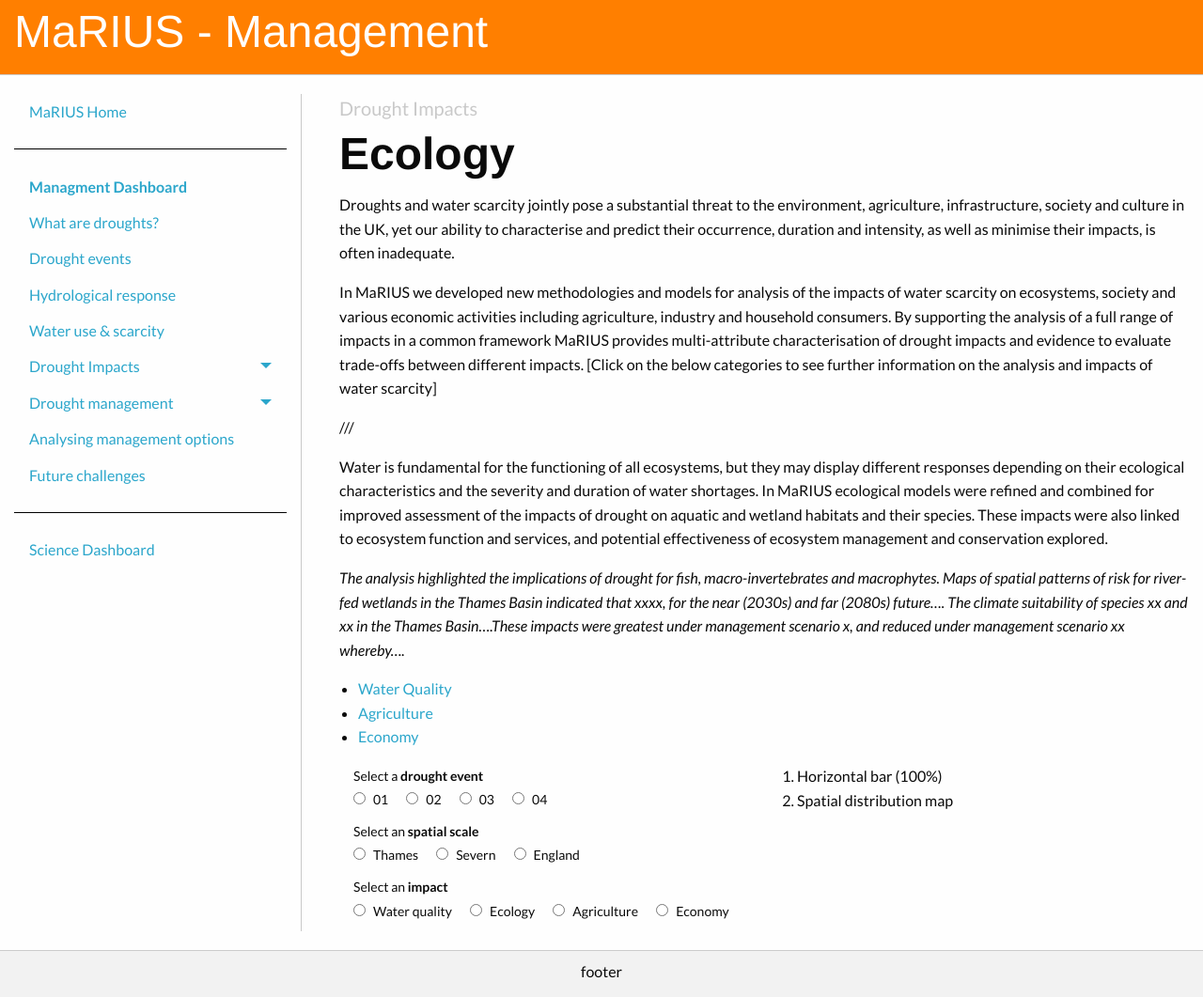
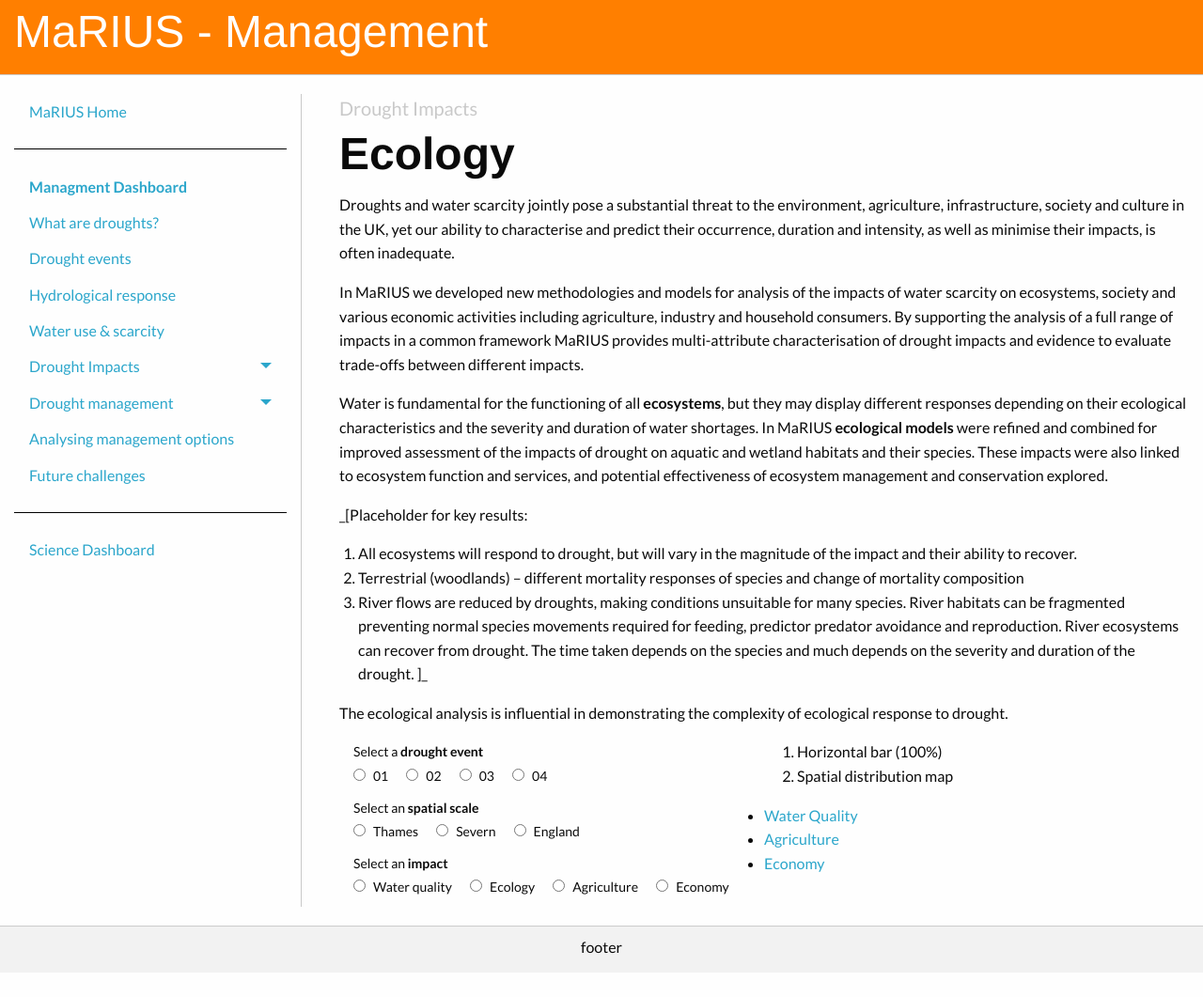
Before and after one commit to VictoriaJJ/mariusdroughtproject.org, a Jekyll site: the page built from _pages/dashboard/management/drought_impacts/ecology.md, in a window 1280 px wide. Shown: the whole page at 94% size. Built offline with Jekyll 4.4.1, drawn with Linux system fonts in a browser that asks for light colours; after the commit the page ends 1035 px from its top, so only the background shows below that.

Commit message:
Updated page text. Added placeholders for dynamic graphs/images to be added.

```diff
--- a/_pages/dashboard/management/drought_impacts/ecology.md
+++ b/_pages/dashboard/management/drought_impacts/ecology.md
@@ -2,26 +2,24 @@
 layout: management
 published: true
 permalink: /dashboard/management/drought_impacts/ecology/
-
 subsection: Drought Impacts
 _title: Ecology
 ---
 
 Droughts and water scarcity jointly pose a substantial threat to the environment, agriculture, infrastructure, society and culture in the UK, yet our ability to characterise and predict their occurrence, duration and intensity, as well as minimise their impacts, is often inadequate.
 
-In MaRIUS we developed new methodologies and models for analysis of the impacts of water scarcity on ecosystems, society and various economic activities including agriculture, industry and household consumers. By supporting the analysis of a full range of impacts in a common framework MaRIUS provides multi-attribute characterisation of drought impacts and evidence to evaluate trade-offs between different impacts. [Click on the below categories to see further information on the analysis and impacts of water scarcity]
-
-///
-
-Water is fundamental for the functioning of all ecosystems, but they may display different responses depending on their ecological characteristics and the severity and duration of water shortages. In MaRIUS ecological models were refined and combined for improved assessment of the impacts of drought on aquatic and wetland habitats and their species. These impacts were also linked to ecosystem function and services, and potential effectiveness of ecosystem management and conservation explored.
-
-*The analysis highlighted the implications of drought for fish, macro-invertebrates and macrophytes.  Maps of spatial patterns of risk for river-fed wetlands in the Thames Basin indicated that xxxx, for the near (2030s) and far (2080s) future…. The climate suitability of species xx and xx in the Thames Basin….These impacts were greatest under management scenario x, and reduced under management scenario xx whereby….*
+In MaRIUS we developed new methodologies and models for analysis of the impacts of water scarcity on ecosystems, society and various economic activities including agriculture, industry and household consumers. By supporting the analysis of a full range of impacts in a common framework MaRIUS provides multi-attribute characterisation of drought impacts and evidence to evaluate trade-offs between different impacts.
 
 
-* [Water Quality]({{ site.management_url }}/drought_impacts/water_quality/)
-* [Agriculture]({{ site.management_url }}/drought_impacts/agriculture/)
-* [Economy]({{ site.management_url }}/drought_impacts/economy/)
+Water is fundamental for the functioning of all **ecosystems**, but they may display different responses depending on their ecological characteristics and the severity and duration of water shortages. In MaRIUS **ecological models** were refined and combined for improved assessment of the impacts of drought on aquatic and wetland habitats and their species. These impacts were also linked to ecosystem function and services, and potential effectiveness of ecosystem management and conservation explored.
 
+_[Placeholder for key results:
+1. All ecosystems will respond to drought, but will vary in the magnitude of the impact and their ability to recover.
+2. Terrestrial (woodlands) – different mortality responses of species and change of mortality composition
+3. River flows are reduced by droughts, making conditions unsuitable for many species. River habitats can be fragmented preventing normal species movements required for feeding, predictor predator avoidance and reproduction. River ecosystems can recover from drought. The time taken depends on the species and much depends on the severity and duration of the drought.
+]_
+
+The ecological analysis is influential in demonstrating the complexity of ecological response to drought.
 
 <div class="large-6 medium-3 columns">
 	<label>Select a <b>drought event</b></label>
```
Also changed, not shown: other parts of _pages/dashboard/management/drought_impacts/ecology.md (+5 -0 lines).
